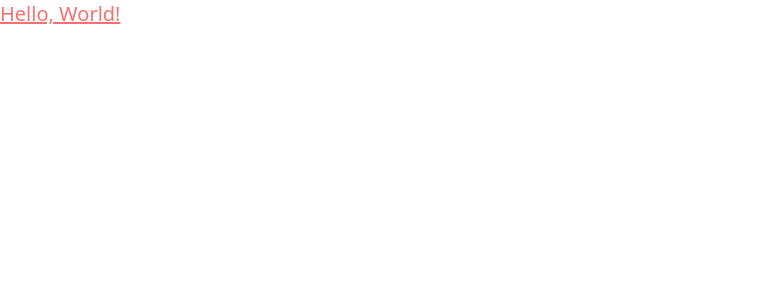
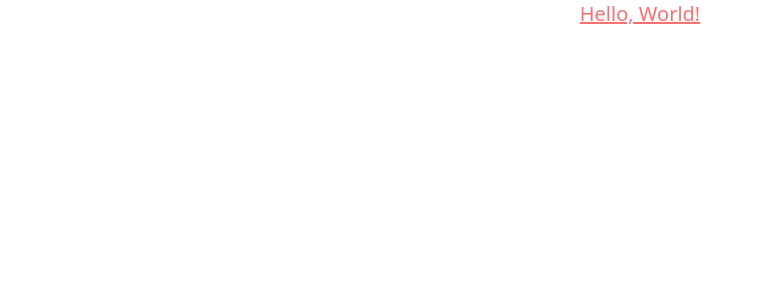
Before and after one commit to borekKSH/bor-kur, a Next.js app: page / in a window 1280 px wide. Shown: the top 300 px of the page, without its empty margins (0-760 px from the left). Built offline with nearby package versions, Linux system fonts and the light colour scheme.

Commit message:
add Layout wrapper for Meta tags, header and footer

```diff
--- /dev/null
+++ b/components/Layout/Layout.tsx
@@ -0,0 +1,22 @@
+import React from "react";
+import Meta from "../Meta";
+
+type LayoutProps = {
+  children: React.ReactNode;
+};
+
+function Layout({ children }: LayoutProps) {
+  return (
+    <>
+      <Meta />
+      <main
+        className="
+        flex flex-col items-center min-h-screen"
+      >
+        {children}
+      </main>
+    </>
+  );
+}
+
+export default Layout;
--- /dev/null
+++ b/components/Layout/index.tsx
@@ -0,0 +1,3 @@
+import Layout from "./Layout";
+
+export default Layout;
--- /dev/null
+++ b/components/Meta/Meta.tsx
@@ -0,0 +1,14 @@
+import React from "react";
+import Head from "next/head";
+
+function Meta() {
+  return (
+    <Head>
+      <meta name="description" content="Generated by create next app" />
+      <link rel="icon" href="/favicon.ico" />
+      <title>BOR-KUR.PL</title>
+    </Head>
+  );
+}
+
+export default Meta;
--- /dev/null
+++ b/components/Meta/index.tsx
@@ -0,0 +1,3 @@
+import Meta from "./Meta";
+
+export default Meta;
--- a/pages/_app.tsx
+++ b/pages/_app.tsx
@@ -1,9 +1,14 @@
 import React from "react";
 import "../styles/globals.css";
 import type { AppProps } from "next/app";
+import Layout from "../components/Layout";
 
 function Website({ Component, pageProps }: AppProps) {
-  return <Component {...pageProps} />;
+  return (
+    <Layout>
+      <Component {...pageProps} />
+    </Layout>
+  );
 }
 
 export default Website;
--- a/pages/index.tsx
+++ b/pages/index.tsx
@@ -1,19 +1,7 @@
 import React from "react";
-import Head from "next/head";
 
-function Home() {
-  return (
-    <>
-      <Head>
-        <title>Create Next App</title>
-        <meta name="description" content="Generated by create next app" />
-        <link rel="icon" href="/favicon.ico" />
-      </Head>
-      <main>
-        <h1 className="text-red-400 underline text-xl">Hello, World!</h1>
-      </main>
-    </>
-  );
+function HomePage() {
+  return <h1 className="text-red-400 underline text-xl">Hello, World!</h1>;
 }
 
-export default Home;
+export default HomePage;
```
